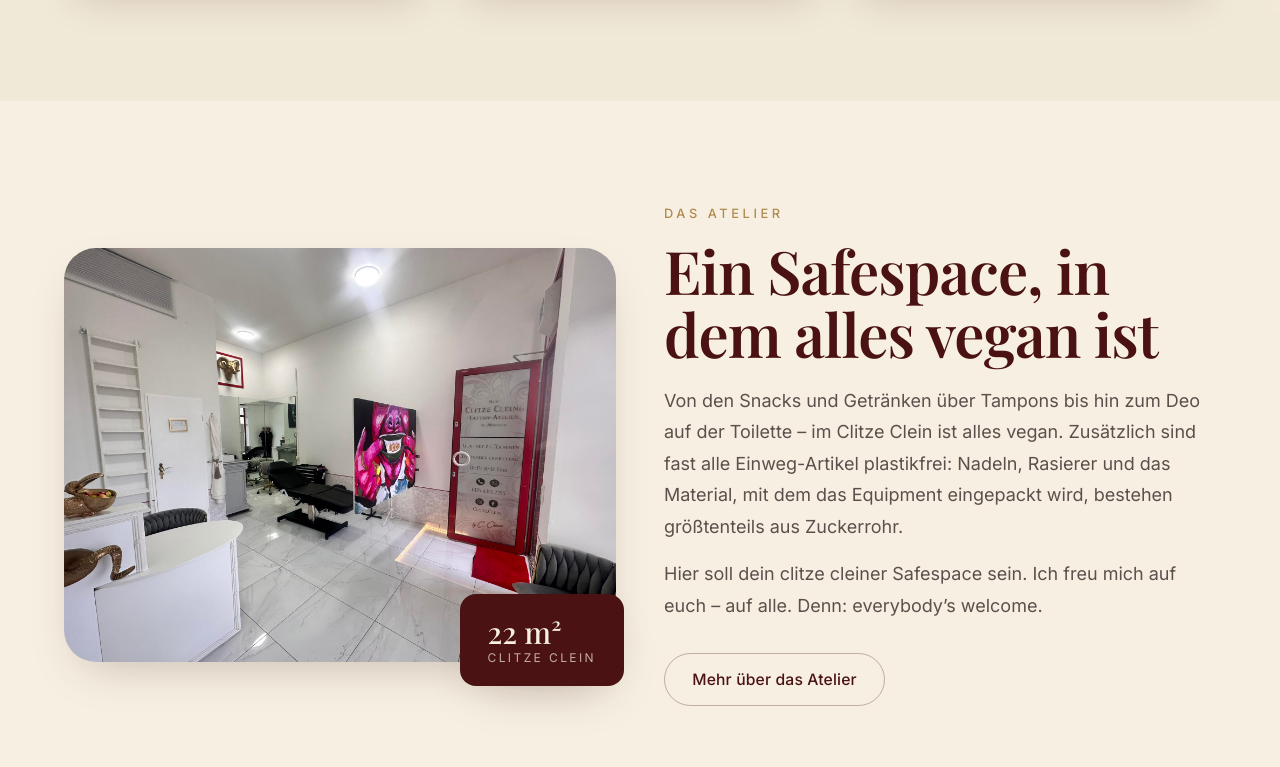
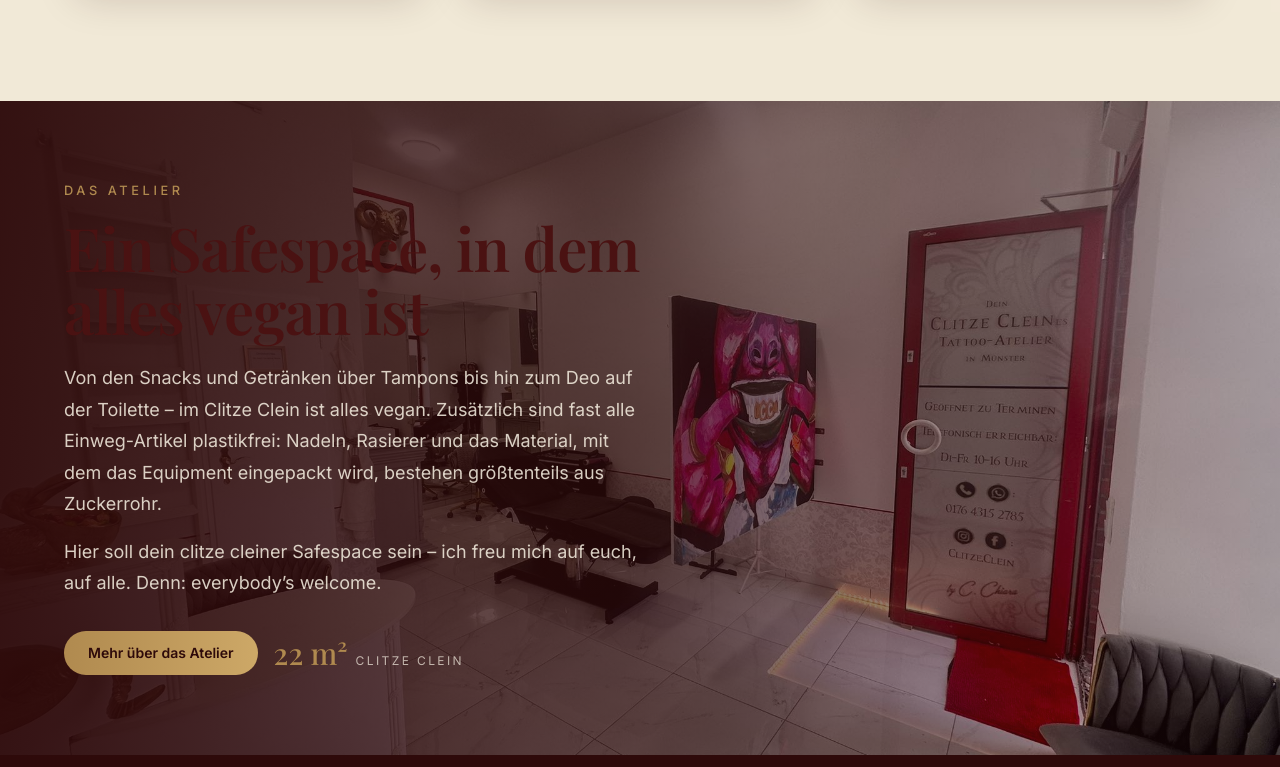
Before and after one commit to IvanGomes9777/tattoo-vorlage-3, a Next.js app: page / in a window 1280 px wide. Shown: the part 1513-2280 px from the top of the page. Built offline with nearby package versions, Linux system fonts and the light colour scheme.

Commit message:
Sektion 4 final (Option 3: Text über Bild-Band) + Hero-Scrim verstärkt für Lesbarkeit

```diff
--- a/app/page.tsx
+++ b/app/page.tsx
@@ -51,41 +51,44 @@ export default function Home() {
         </div>
       </section>
 
-      {/* ---------- ABOUT ATELIER ---------- */}
-      <section className="section-y">
-        <div className="container-x grid items-center gap-12 lg:grid-cols-2">
-          <Reveal>
-            <div className="relative">
-              <div className="overflow-hidden rounded-[2rem] shadow-card">
-                <Image
-                  src="/galerie-clitzeclein.jpg"
-                  alt="Innenansicht des Clitze Cleine Tattoo Ateliers in Münster mit goldenem Widderkopf und roter Atelier-Tür"
-                  width={2048}
-                  height={1536}
-                  className="h-full w-full object-cover"
-                />
-              </div>
-              <div className="absolute -bottom-6 -right-2 hidden rounded-2xl bg-oxblood px-7 py-5 text-cream shadow-card sm:block">
-                <p className="font-display text-3xl">22 m²</p>
-                <p className="text-xs uppercase tracking-[0.2em] text-cream/70">clitze clein</p>
-              </div>
-            </div>
-          </Reveal>
-
-          <Reveal delay={0.12}>
+      {/* ---------- ABOUT ATELIER (Sektion 4 – Option 3: Text über Bild-Band) ---------- */}
+      <section className="relative overflow-hidden">
+        <div className="absolute inset-0">
+          <Image
+            src="/galerie-clitzeclein.jpg"
+            alt="Innenansicht des Clitze Cleine Tattoo Ateliers in Münster mit goldenem Widderkopf und roter Atelier-Tür"
+            fill
+            sizes="100vw"
+            className="object-cover"
+          />
+          <div className="absolute inset-0 bg-gradient-to-r from-oxblood-deep/95 via-oxblood-deep/70 to-oxblood-deep/25" />
+        </div>
+        <div className="container-x relative flex min-h-[78svh] items-center py-20">
+          <Reveal className="max-w-xl">
             <p className="eyebrow">Das Atelier</p>
-            <h2 className="t-h1 mt-4">Ein Safespace, in dem alles vegan ist</h2>
-            <p className="prose-body mt-5 text-ink/75">
+            <h2 className="t-h1 mt-4 text-cream">Ein Safespace, in dem alles vegan ist</h2>
+            <p className="prose-body mt-5 text-cream/85">
               Von den Snacks und Getränken über Tampons bis hin zum Deo auf der
               Toilette – im Clitze Clein ist alles vegan. Zusätzlich sind fast alle
               Einweg-Artikel plastikfrei: Nadeln, Rasierer und das Material, mit dem
               das Equipment eingepackt wird, bestehen größtenteils aus Zuckerrohr.
             </p>
-            <p className="prose-body mt-4 text-ink/75">
-              Hier soll dein clitze cleiner Safespace sein. Ich freu mich auf euch –
+            <p className="prose-body mt-4 text-cream/85">
+              Hier soll dein clitze cleiner Safespace sein – ich freu mich auf euch,
               auf alle. Denn: everybody&rsquo;s welcome.
             </p>
-            <Link href="/studio" className="btn btn-ghost mt-8">Mehr über das Atelier</Link>
+            <div className="mt-8 flex flex-wrap items-center gap-4">
+              <Link
+                href="/studio"
+                className="inline-flex items-center gap-1.5 rounded-full bg-gradient-to-r from-gold to-gold-soft px-6 py-3 text-sm font-semibold text-oxblood-deep transition-transform hover:scale-105 active:scale-95"
+              >
+                Mehr über das Atelier
+              </Link>
+              <span className="inline-flex items-baseline gap-2 text-cream">
+                <span className="font-display text-3xl text-gold">22 m²</span>
+                <span className="text-xs uppercase tracking-[0.2em] text-cream/70">clitze clein</span>
+              </span>
+            </div>
           </Reveal>
         </div>
       </section>
--- a/components/HeroVideo.tsx
+++ b/components/HeroVideo.tsx
@@ -46,8 +46,9 @@ export default function HeroVideo() {
             aria-hidden="true"
           />
         )}
-        {/* Legibility overlays (über dem Video) */}
-        <div className="absolute inset-0 bg-gradient-to-r from-oxblood-deep/85 via-oxblood-deep/40 to-transparent" />
+        {/* Legibility overlays (über dem Video) – garantieren Kontrast für den Text */}
+        <div className="absolute inset-0 bg-gradient-to-r from-oxblood-deep/92 via-oxblood-deep/68 to-transparent" />
+        <div className="absolute inset-0 bg-gradient-to-t from-oxblood-deep/60 via-oxblood-deep/10 to-transparent" />
         <div className="absolute inset-x-0 bottom-0 h-40 bg-gradient-to-b from-transparent to-cream" />
       </div>
 
--- a/package.json
+++ b/package.json
@@ -20,6 +20,7 @@
     "@types/node": "^20.17.12",
     "@types/react": "^19.0.7",
     "@types/react-dom": "^19.0.3",
+    "playwright-core": "^1.61.0",
     "tailwindcss": "^4.0.0",
     "typescript": "^5.7.3"
   }
--- /dev/null
+++ b/snap.mjs
@@ -0,0 +1,13 @@
+import { chromium } from 'playwright-core';
+const exe='/opt/pw-browsers/chromium_headless_shell-1228/chrome-headless-shell-linux64/chrome-headless-shell';
+const b=await chromium.launch({executablePath:exe,args:['--no-sandbox','--disable-gpu','--disable-dev-shm-usage']});
+const ctx=await b.newContext({viewport:{width:1280,height:900},ignoreHTTPSErrors:true});
+const pg=await ctx.newPage();
+await pg.goto('https://tattoo-vorlage-3.vercel.app/?v='+Date.now(),{waitUntil:'domcontentloaded',timeout:60000}).catch(()=>{});
+await pg.waitForTimeout(2500);
+await pg.getByText('Nur notwendige').click({timeout:4000}).catch(()=>{});
+// trigger reveals by scrolling fully then back
+for(let y=0;y<6000;y+=600){await pg.evaluate(v=>window.scrollTo(0,v),y);await pg.waitForTimeout(250);}
+await pg.evaluate(()=>window.scrollTo(0,0));await pg.waitForTimeout(800);
+await pg.screenshot({path:'/tmp/full-d.png',fullPage:true});
+await b.close(); console.log('done');
--- /dev/null
+++ b/snap2.mjs
@@ -0,0 +1,26 @@
+import { chromium } from 'playwright-core';
+const exe='/opt/pw-browsers/chromium_headless_shell-1228/chrome-headless-shell-linux64/chrome-headless-shell';
+const b=await chromium.launch({executablePath:exe,args:['--no-sandbox','--disable-gpu','--disable-dev-shm-usage']});
+async function hero(w,h,file){
+  const ctx=await b.newContext({viewport:{width:w,height:h},ignoreHTTPSErrors:true});
+  const pg=await ctx.newPage();
+  await pg.goto('https://tattoo-vorlage-3.vercel.app/?v='+Date.now(),{waitUntil:'domcontentloaded',timeout:60000}).catch(()=>{});
+  await pg.waitForTimeout(3000);
+  await pg.getByText('Nur notwendige').click({timeout:3000}).catch(()=>{});
+  await pg.waitForTimeout(400);
+  await pg.screenshot({path:file}); // viewport only = hero
+  // check any text-shadow on headings/paras
+  const sh=await pg.evaluate(()=>{
+    const out=[];
+    document.querySelectorAll('h1,h2,p,a,span').forEach(e=>{
+      const cs=getComputedStyle(e);
+      if(cs.textShadow && cs.textShadow!=='none') out.push((e.tagName)+':'+e.textContent.slice(0,18)+' => '+cs.textShadow);
+    });
+    return out.slice(0,12);
+  });
+  console.log(file,'TEXTSHADOWS:',JSON.stringify(sh));
+  await ctx.close();
+}
+await hero(1280,820,'/tmp/hero-d.png');
+await hero(390,844,'/tmp/hero-m.png');
+await b.close();
```
Also changed, not shown: 1 other file (tests, documents, lock files or other folders).
